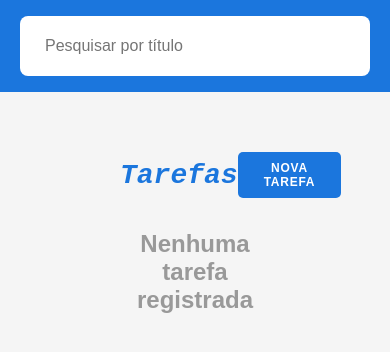
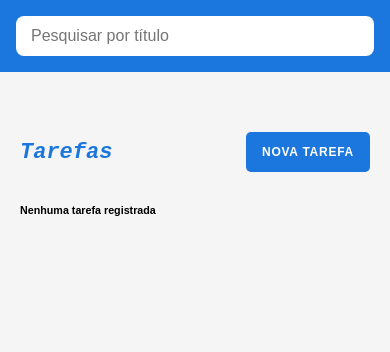
Before and after one commit to Wel546/todolove, a website: page index.html in a window 390 px wide. Drawn offline with nearby package versions, Linux system fonts and the light colour scheme.

Commit message:
Add files via upload

```diff
--- a/index.css
+++ b/index.css
@@ -11,15 +11,15 @@
 
   header {
     background-color: rgb(27, 118, 221);
-    padding: 16px 120px;
+    padding: 16px 20px;  /* Ajuste de padding */
   }
 
   header input {
     width: 100%;
-    height: 60px;
-    padding: 0 25px;
+    height: 40px;
+    padding: 0 15px;
     border-radius: 8px;
-    font-size: 18px;
+    font-size: 16px; /* Ajuste de tamanho da fonte */
     text-align: left;
   }
 
@@ -28,7 +28,7 @@
   }
 
   #tarefas {
-    padding: 60px 120px;
+    padding: 60px 20px; /* Ajuste de padding */
   }
 
   #tarefas h2 {
@@ -36,9 +36,10 @@
     display: flex;
     justify-content: space-between;
     align-items: center;
-    font-size: 48px;
+    font-size: 36px;  /* Ajuste da fonte */
     font-style: italic;
     color: rgb(27, 118, 221);
+    margin-bottom: 20px;  /* Espaçamento inferior */
   }
 
   #tarefas h2 button {
@@ -48,8 +49,8 @@
     font-weight: bold;
     text-transform: uppercase;
     letter-spacing: .75px;
-    height: 46px;
-    padding: 0 26px;
+    height: 40px;  /* Ajuste da altura */
+    padding: 0 16px;
     border-radius: 5px;
     cursor: pointer;
     transition-duration: 200ms;
@@ -59,26 +60,22 @@
     background-color: rgb(19, 88, 167);
   }
 
-  #tarefas h6 {
-    text-align: center;
-    font-size: 24px;
-    color: #999;
-  }
-
   #tarefas ul {
     margin-top: 32px;
     display: flex;
     flex-wrap: wrap;
     gap: 16px;
+    justify-content: space-between;  /* Ajuste do alinhamento */
   }
 
   #tarefas ul li {
-    width: calc(25% - 12px);
+    width: calc(33.33% - 12px);
     padding: 16px;
     background-color: white;
     border-radius: 8px;
     box-shadow: 0 5px 10px rgb(107, 107, 107);
     display: initial;
+    margin-bottom: 16px;
   }
 
   #tarefas ul li.oculto {
@@ -88,7 +85,7 @@
   #tarefas ul li h5 {
     color: rgb(19, 88, 167);
     margin-bottom: 16px;
-    font-size: 16px;
+    font-size: 14px; /* Ajuste de tamanho */
   }
 
   #tarefas ul li .t {
@@ -143,7 +140,7 @@
   }
 
   .modal form h3 {
-    font-size: 24px;
+    font-size: 20px;
     color: #999;
     margin-bottom: 26px;
     display: flex;
@@ -211,36 +208,39 @@
   }
 
   /* Media Queries para dispositivos móveis */
+
   @media (max-width: 768px) {
     #tarefas h2 {
-      font-size: 36px;
-    }
-
-    #tarefas ul {
-      justify-content: center;
+      font-size: 28px;
     }
 
     #tarefas ul li {
-      width: calc(50% - 12px);
+      width: calc(50% - 12px); /* Ajuste para telas médias */
     }
 
     .modal {
       width: 90%;
-      max-width: 400px;
+      max-width: 350px;
     }
 
-    header {
-      padding: 16px 20px;
+    header input {
+      font-size: 14px;
     }
   }
 
   @media (max-width: 480px) {
     #tarefas h2 {
-      font-size: 28px;
+      font-size: 22px;
+    }
+
+    #tarefas ul {
+      display: block;
+      width: 100%;
     }
 
     #tarefas ul li {
-      width: 100%;
+      width: 100%;  /* Tarefas vão ocupar toda a largura da tela */
+      margin-bottom: 16px;
     }
 
     .modal {
@@ -248,6 +248,10 @@
       max-width: 300px;
     }
 
+    header {
+      padding: 16px;
+    }
+
     header input {
       font-size: 16px;
     }
```
